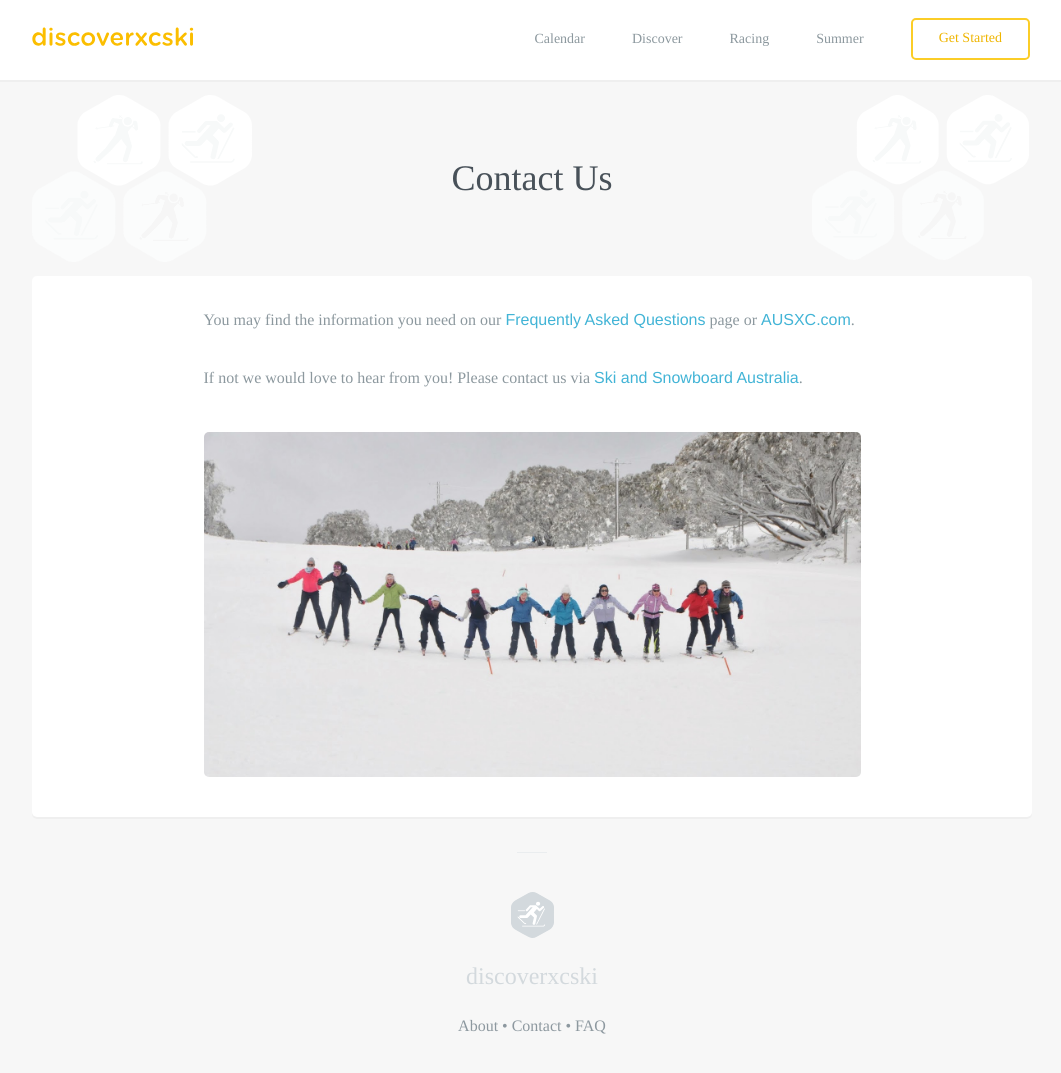
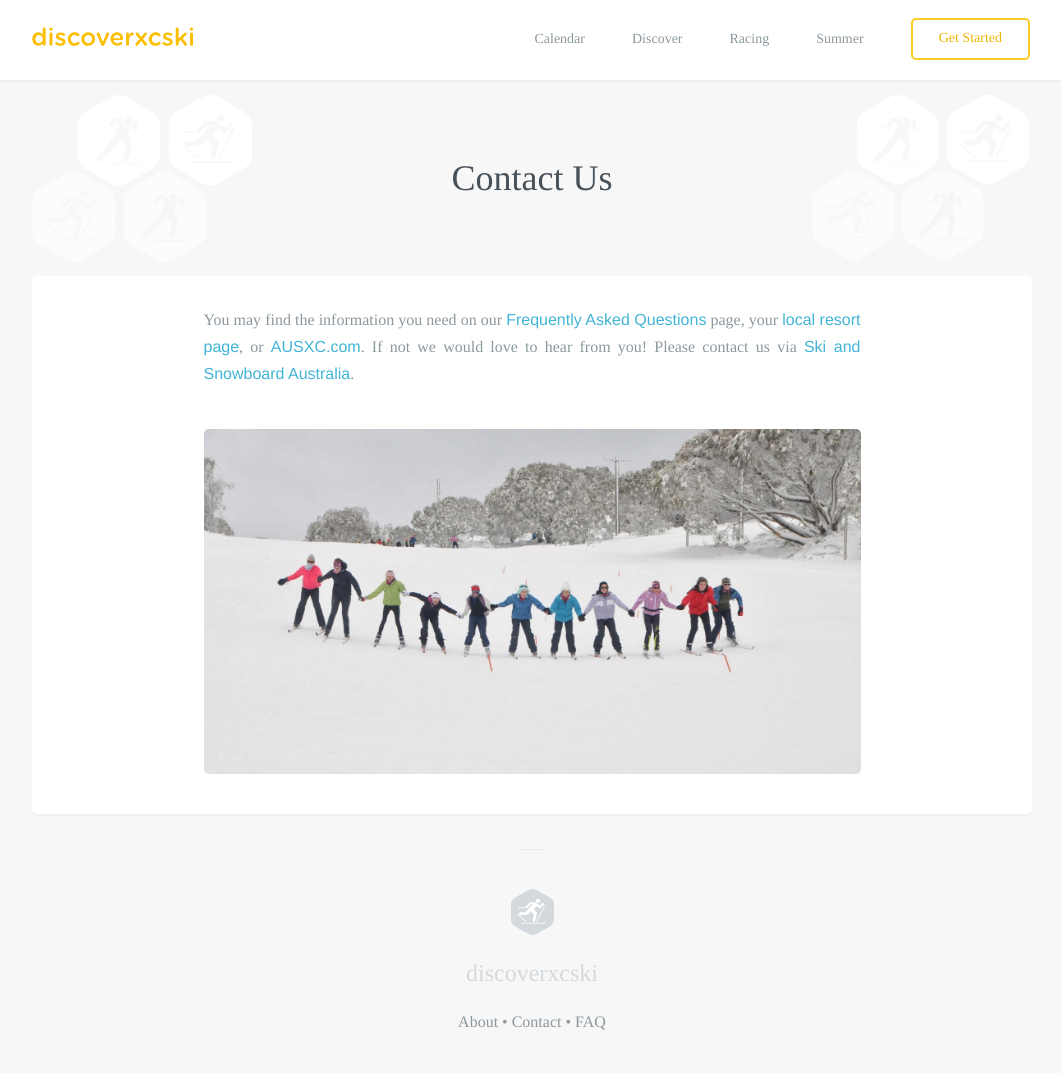
Before and after one commit to robcatto/robcatto.github.io, a Jekyll site: the page built from contact/index.html, in a window 1280 px wide and 1090 px high. Shown: the top 1073 px of the window, without its empty margins (108-1169 px from the left). Built offline with Jekyll 4.4.1, drawn with Linux system fonts in a browser that asks for light colours; some web fonts are replaced; Markdown is read by kramdown in place of the engine named in the settings.

Commit message:
Update index.html

```diff
--- a/contact/index.html
+++ b/contact/index.html
@@ -33,8 +33,7 @@ layout: default
         <div id="content1">
         <section class="mobile_section" style="padding-bottom: 40px;">
 
-                <p class="left__aligned--p">You may find the information you need on our <a href="/faq">Frequently Asked Questions</a> page or <a href="http://www.ausxc.com" target="_blank">AUSXC.com</a>.
-                <p class="left__aligned--p">If not we would love to hear from you!  Please contact us via <a href="http://www.skiandsnowboard.org.au/" target="_blank">Ski and Snowboard Australia</a>.
+                <p class="left__aligned--p">You may find the information you need on our <a href="/faq">Frequently Asked Questions</a> page, your <a href="/gettingstarted/resorts">local resort page</a>, or <a href="http://www.ausxc.com" target="_blank">AUSXC.com</a>. If not we would love to hear from you!  Please contact us via <a href="http://www.skiandsnowboard.org.au/" target="_blank">Ski and Snowboard Australia</a>.
                 </p>
                 <div class="one">
                 <div class="onelarge centered" style="
```
